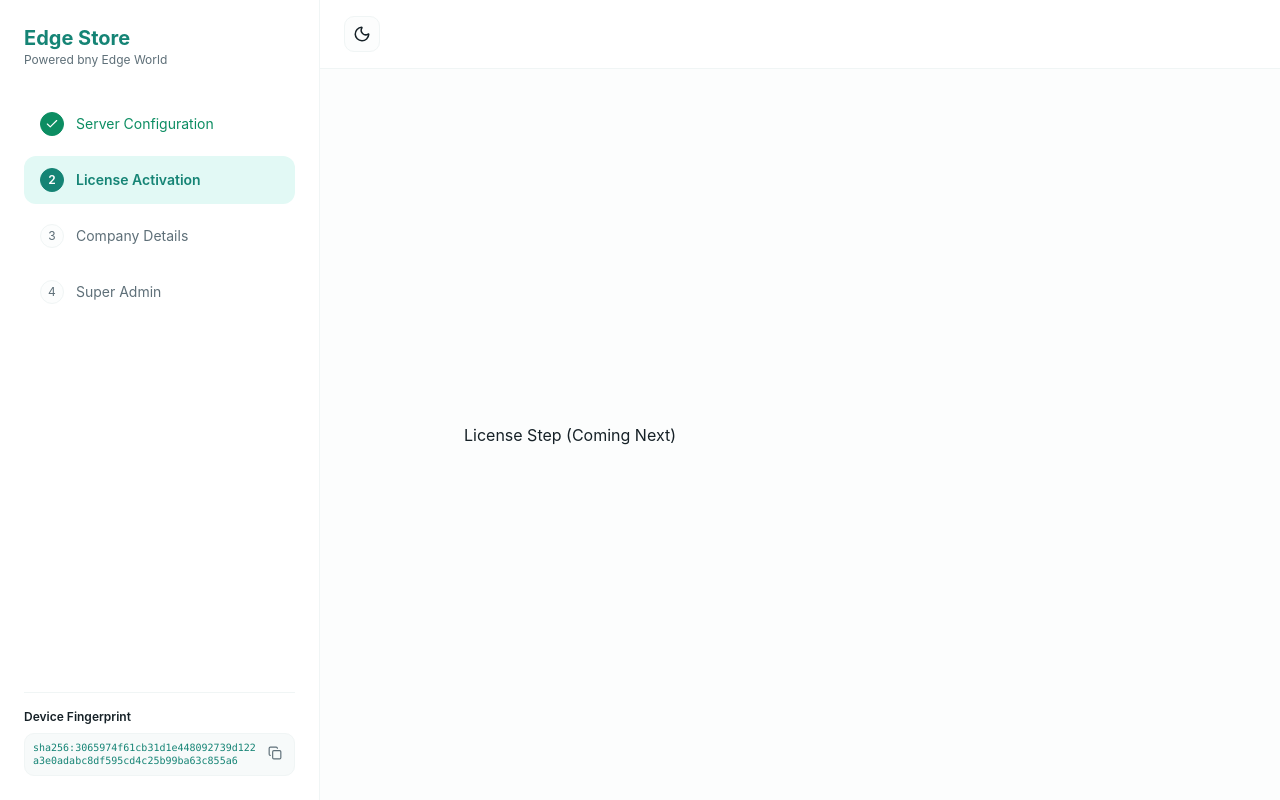
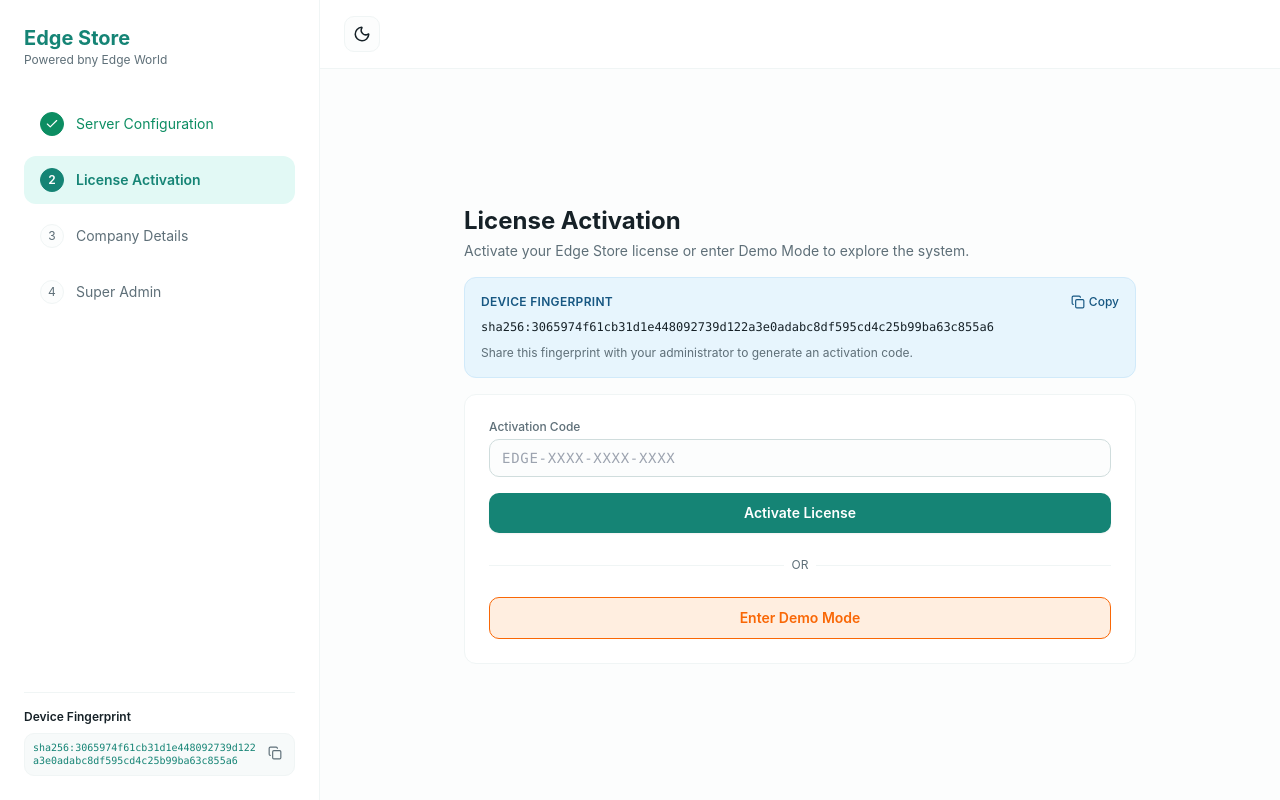
Before and after one commit to EDGE-WORLD-AFRICA/edge-store, a React (Vite) app in the folder apps/edge-store-app/: page / in a window 1280 px wide. Both pictures are taken after a click on the button "Test & Continue". Built offline with nearby package versions, Linux system fonts and the light colour scheme.

Commit message:
fix: add LicenseStep with mock-promises

```diff
--- a/apps/edge-store-app/src/setup/SetupWizard.tsx
+++ b/apps/edge-store-app/src/setup/SetupWizard.tsx
@@ -4,7 +4,10 @@
 import { resolveBootstrapStage } from "../lib/bootstrap";
 import { getMachineFingerprint } from "../lib/fingerprint";
 import { SetupLayout } from "./components/SetupLayout";
+
 import { ServerConfigStep } from "./steps/ServerConfigStep";
+import { LicenseStep } from "./steps/LicenseStep";
+
 
 export const SetupWizard = () => {
   const [currentStage, setCurrentStage] = useState<IBootstrapStage>("SERVER_CONFIG");
@@ -47,19 +50,17 @@
       case "SERVER_CONFIG":
         return <ServerConfigStep onComplete={goToNextStage} />;
       case "LICENSE":
-        return <div className="text-foreground">License Step (Coming Next)</div>;
+        return <LicenseStep onComplete={goToNextStage} machineCode={machineCode} />;
       case "COMPANY_SETUP":
         return <div className="text-foreground">Company Details Step (Coming Next)</div>;
       case "SUPER_ADMIN_SETUP":
         return <div className="text-foreground">Admin Details Step (Coming Next)</div>;
-      case "LOGIN":
-        return <div className="text-foreground">Login Step (Coming Next)</div>;
       case "APP":
         return(
           <>
             <div className="text-center">
-              <h1 className="text-3xl font-bold text-primary">Welcome to Edge Store</h1>
-              <p className="mt-2 text-muted-foreground">Setup complete. Application is ready.</p>
+              <h1 className="text-3xl font-bold text-primary">Setup Complete</h1>
+              <p className="mt-2 text-muted-foreground">Provisioning finished. Loading Application shell...</p>
             </div>
           </>
         );
--- /dev/null
+++ b/apps/edge-store-app/src/setup/steps/LicenseStep.tsx
@@ -0,0 +1,179 @@
+import { useState } from "react";
+import { setCacheSection } from "../../lib/cache";
+import { dateToIsoString } from "../../lib/datetimes";
+import { Copy, Check, AlertTriangle, Loader2 } from "lucide-react";
+
+interface ILicenseStepProps {
+  onComplete: () => void;
+  machineCode: string;
+}
+
+export const LicenseStep = ({ machineCode, onComplete }: ILicenseStepProps) => {
+  const [activationCode, setActivationCode] = useState<string>("");
+  const [isCopied, setIsCopied] = useState<boolean>(false);
+  const [isActivating, setIsActivating] = useState<boolean>(false);
+  const [isActivatingDemo, setIsActivatingDemo] = useState<boolean>(false);
+  const [error, setError] = useState<string | null>(null);
+
+  const handleCopy = () => {
+    navigator.clipboard.writeText(machineCode);
+    setIsCopied(true);
+    setTimeout(() => setIsCopied(false), 2000);
+  };
+
+
+  const handleActivate = async () => {
+    setError(null);
+    if(!activationCode.trim()){
+      setError("Please enter a valid activation code.");
+      return;
+    }
+
+    setIsActivating(true);
+    // mock api call delay
+    await new Promise((r) => setTimeout(r, 2000));
+
+    setCacheSection("license", {
+      status: "active",
+      machineCode,
+      activationCode: activationCode.trim(),
+      lastCheckedAt: dateToIsoString(new Date()),
+      claims: {
+        licenseId: "MOCK-LIC-001",
+        product: 'edge-store',
+        machineCode,
+        issuedAt: dateToIsoString(new Date()),
+        expiresAt: null,
+        notificationAt: null,
+        durationType: "infinite",
+        features: ["core"],
+        limits: {}
+      }
+    });
+
+    setIsActivating(false);
+    onComplete();
+  };
+
+
+  const handleDemoMode = async () => {
+    setIsActivatingDemo(true);
+    await new Promise((r) => setTimeout(r, 1000));
+
+    const nowMs = Date.now();
+    const thirtyDaysInMs = 30 * 24 * 60 * 60 * 1000;
+    const expiresAtMs = nowMs + thirtyDaysInMs;
+    const notificationAtMs = expiresAtMs - thirtyDaysInMs;
+
+    setCacheSection("license", {
+      status: "active",
+      machineCode,
+      activationCode: "DEMO-MODE",
+      lastCheckedAt: dateToIsoString(new Date()),
+      claims: {
+        licenseId: "DEMO-LIC-001",
+        product: "edge-store",
+        machineCode,
+        issuedAt: dateToIsoString(new Date()),
+        expiresAt: expiresAtMs,
+        notificationAt: notificationAtMs,
+        durationType: "trial",
+        accessMode: "demo",
+        demo: true,
+        features: ["core"],
+        limits: {}
+      }
+    });
+
+    setIsActivatingDemo(false);
+    onComplete();
+  };
+
+  return(
+    <>
+      <div className="space-y-4">
+        <div>
+          <h2 className="flex items-baseline gap-2 item text-2xl font-bold text-foreground">
+            <span>License Activation</span>
+            {isActivating && <Loader2 size={22} className="mr-2 animate-spin" />}
+          </h2>
+          <p className="flex item-center mt-1 text-sm text-muted-foreground">
+            Activate your Edge Store license or enter Demo Mode to explore the system.
+          </p>
+        </div>
+
+        {/* Fingerprint Display */}
+        <div className="rounded-lg border border-info bg-info-soft p-4">
+          <div className="flex items-center justify-between mb-2">
+            <p className="text-xs font-semibold text-info-foreground uppercase tracking-wide">
+              Device Fingerprint
+            </p>
+            <button
+              onClick={handleCopy}
+              className="flex items-center gap-1 text-xs font-medium text-info-foreground hover:text-primary transition-colors"
+            >
+              {isCopied ? <Check size={14} className="text-success" /> : <Copy size={14} />}
+              {isCopied ? "Copied!" : "Copy"}
+            </button>
+          </div>
+          <p className="break-all font-mono text-xs text-foreground leading-relaxed">
+            {machineCode || "Generating..."}
+          </p>
+          <p className="mt-2 text-xs text-muted-foreground">
+            Share this fingerprint with your administrator to generate an activation code.
+          </p>
+        </div>
+
+        {/* Activation Form */}
+        <div className="space-y-4 rounded-lg border border-border bg-card p-6">
+          <div>
+            <label className="mb-1 block text-xs font-medium text-muted-foreground">
+              Activation Code
+            </label>
+            <input
+              type="text"
+              value={activationCode}
+              onChange={(e) => setActivationCode(e.target.value.toUpperCase())}
+              placeholder="EDGE-XXXX-XXXX-XXXX"
+              className="w-full rounded-md border border-input bg-background px-3 py-2 font-mono text-sm tracking-wider focus:outline-none focus:ring-2 focus:ring-ring"
+            />
+          </div>
+
+          {error && (
+            <div className="flex items-center gap-2 rounded-md bg-danger/10 p-3 text-sm text-danger">
+              <AlertTriangle size={16} />
+              {error}
+            </div>
+          )}
+
+          <button
+            onClick={handleActivate}
+            disabled={isActivating}
+            className="flex items-center justify-center place-items-center gap-2 w-full rounded-md bg-primary px-6 py-2.5 text-sm font-semibold text-primary-foreground shadow-sm transition-colors hover:bg-primary-strong disabled:opacity-50"
+          >
+            {isActivating ? "Activating..." : "Activate License"}
+            {isActivating && <Loader2 size={16} className="mr-2 animate-spin" />}
+          </button>
+
+          <div className="relative py-2">
+            <div className="absolute inset-0 flex items-center">
+              <span className="w-full border-t border-border" />
+            </div>
+            <div className="relative flex justify-center text-xs uppercase">
+              <span className="bg-card px-2 text-muted-foreground">Or</span>
+            </div>
+          </div>
+
+          <button
+            onClick={handleDemoMode}
+            disabled={isActivating}
+            className="flex w-full items-center gap-2 justify-center rounded-md border border-secondary bg-secondary-soft px-6 py-2.5 text-sm font-semibold text-secondary-foreground transition-colors hover:bg-secondary/20 disabled:opacity-50"
+          >
+            Enter Demo Mode
+            {isActivatingDemo && <Loader2 size={16} className="mr-2 animate-spin" />}
+          </button>
+        </div>
+      </div>
+    </>
+  );
+};
```
